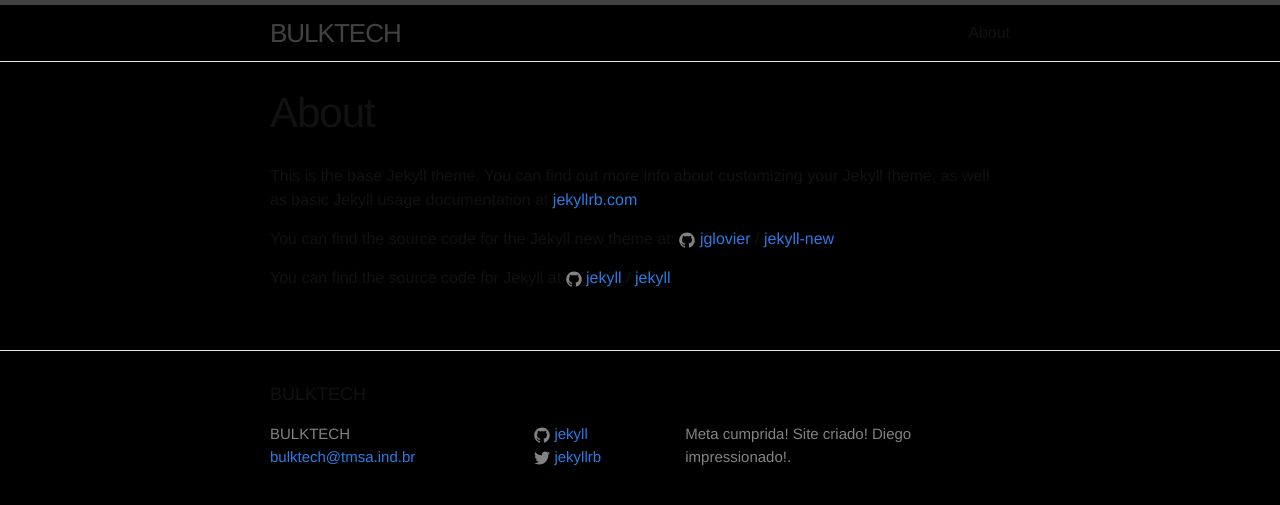
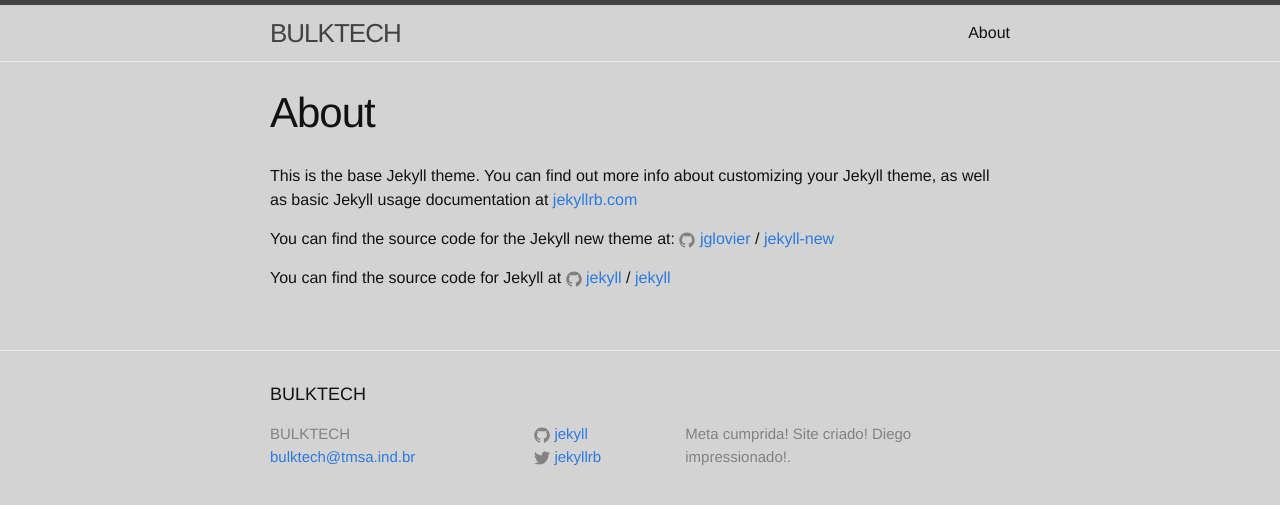
Before and after one commit to FPorcher/FPorcher.github.io, a Jekyll site: the page built from about.md, in a window 1280 px wide. Shown: the top 505 px of the page. Built offline with Jekyll 4.4.1, drawn with Linux system fonts in a browser that asks for light colours.

Commit message:
Background
lightgray

```diff
--- a/_layouts/default.html
+++ b/_layouts/default.html
@@ -3,7 +3,7 @@
 
   {% include head.html %}
 
-  <body style="background-color:black;">
+  <body style="background-color:lightgray;">
 
     {% include header.html %}
 
```
